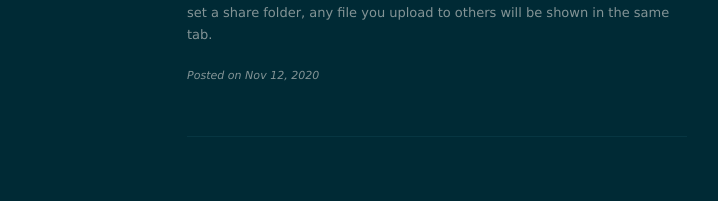
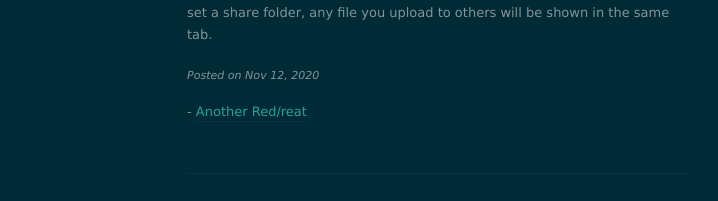
Before and after one commit to pirate-haven/pirate-haven.github.io, a Jekyll site: the page built from docs/_posts/2020-11-12-music.markdown, in a window 1280 px wide. Shown: the part 1534-1735 px from the top of the page, without its empty margins (203-921 px from the left). Built offline with Jekyll 4.4.1, drawn with Linux system fonts in a browser that asks for light colours; nearby versions of some CDN libraries; before the commit the page ends 1701 px from its top, so only the background shows below that.

```diff
--- a/docs/_layouts/post.html
+++ b/docs/_layouts/post.html
@@ -18,4 +18,9 @@ layout: default
 
 	<p class="meta">Posted on <span class="postdate">{{ page.date | date: "%b %d, %Y" }}</span></p>
 
+	{% if page.author %}
+		- <a href="{{ page.author_link }}" title="{{ page.author }}">{{ page.author }}</a>
+	{% else %}
+		- Anonymous
+	{% endif %}
 </article>
```
